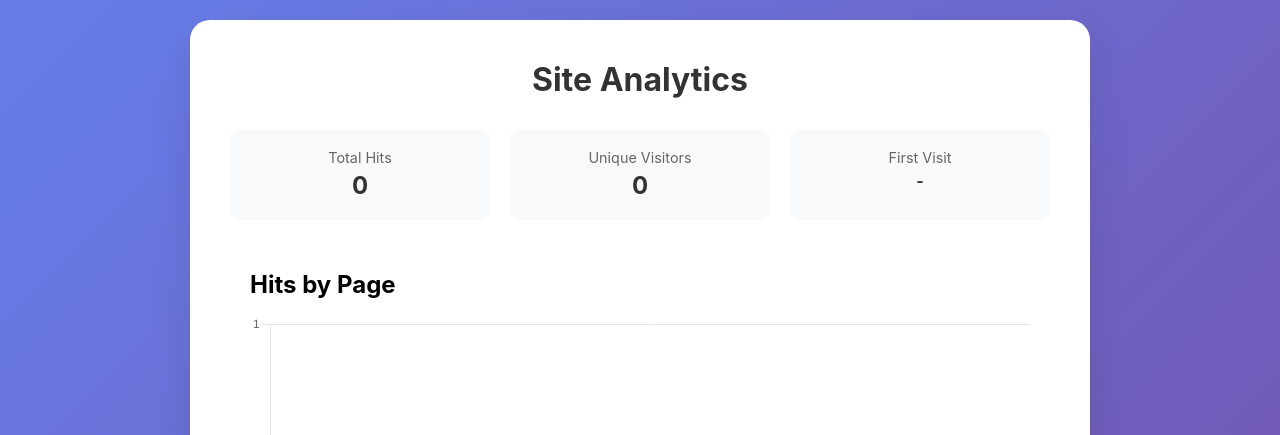
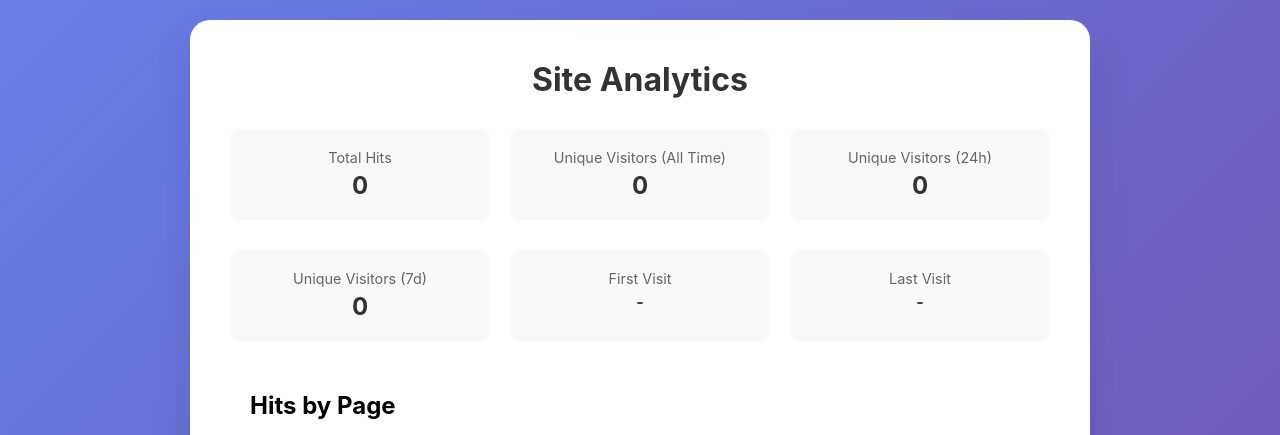
Before and after one commit to richardahasting/canyon_lake_monitor, a Flask app: page /analytics in a window 1280 px wide. Shown: the top 435 px of the page. Run offline with Flask 3, Linux system fonts and the light colour scheme; data that the repository does not hold is empty.

Commit message:
Add time-based unique visitor tracking to analytics
Added 24-hour and 7-day unique visitor statistics to the analytics dashboard.

Changes:
- Modified app.py to calculate unique_visitors_24h and unique_visitors_7d in get_stats()
- Updated analytics.html to display new stat boxes for 24h and 7d unique visitors
- Reorganized stats layout into two rows for better organization
- Added Last Visit timestamp alongside First Visit

🤖 Generated with [Claude Code](https://claude.com/claude-code)

Co-Authored-By: Claude <noreply@anthropic.com>

```diff
--- a/app.py
+++ b/app.py
@@ -3,7 +3,7 @@ from canyon_lake_data import CanyonLakeMonitor
 import os
 import json
 import threading
-from datetime import datetime
+from datetime import datetime, timedelta
 import ipaddress
 
 app = Flask(__name__)
@@ -176,6 +176,32 @@ def get_flow_12hr():
 def get_stats():
     """Get hit counter statistics"""
     hits_data = load_hits()
+
+    # Calculate unique visitors for different time periods
+    now = datetime.now()
+    twenty_four_hours_ago = now - timedelta(hours=24)
+    seven_days_ago = now - timedelta(days=7)
+
+    unique_24h = set()
+    unique_7d = set()
+
+    for hit in hits_data.get('recent_hits', []):
+        try:
+            hit_time = datetime.fromisoformat(hit['timestamp'])
+            ip = hit['ip']
+
+            if hit_time >= twenty_four_hours_ago:
+                unique_24h.add(ip)
+
+            if hit_time >= seven_days_ago:
+                unique_7d.add(ip)
+        except (ValueError, KeyError):
+            continue
+
+    # Add calculated stats to the response
+    hits_data['unique_visitors_24h'] = len(unique_24h)
+    hits_data['unique_visitors_7d'] = len(unique_7d)
+
     return jsonify({
         'status': 'success',
         'stats': hits_data
--- a/templates/analytics.html
+++ b/templates/analytics.html
@@ -21,12 +21,27 @@
                     <div class="stat-value" id="total-hits">-</div>
                 </div>
                 <div class="stat-box">
-                    <div class="stat-label">Unique Visitors</div>
+                    <div class="stat-label">Unique Visitors (All Time)</div>
                     <div class="stat-value" id="unique-visitors">-</div>
+                </div>
+                <div class="stat-box">
+                    <div class="stat-label">Unique Visitors (24h)</div>
+                    <div class="stat-value" id="unique-visitors-24h">-</div>
+                </div>
+            </div>
+
+            <div class="stats" style="margin-bottom: 30px;">
+                <div class="stat-box">
+                    <div class="stat-label">Unique Visitors (7d)</div>
+                    <div class="stat-value" id="unique-visitors-7d">-</div>
                 </div>
                 <div class="stat-box">
                     <div class="stat-label">First Visit</div>
                     <div class="stat-value" id="first-visit" style="font-size: 1em;">-</div>
+                </div>
+                <div class="stat-box">
+                    <div class="stat-label">Last Visit</div>
+                    <div class="stat-value" id="last-visit" style="font-size: 1em;">-</div>
                 </div>
             </div>
 
@@ -101,10 +116,17 @@
             // Update summary stats
             document.getElementById('total-hits').textContent = stats.total.toLocaleString();
             document.getElementById('unique-visitors').textContent = stats.unique_ips.length.toLocaleString();
+            document.getElementById('unique-visitors-24h').textContent = stats.unique_visitors_24h.toLocaleString();
+            document.getElementById('unique-visitors-7d').textContent = stats.unique_visitors_7d.toLocaleString();
 
             if (stats.first_hit) {
                 const firstDate = new Date(stats.first_hit);
                 document.getElementById('first-visit').textContent = firstDate.toLocaleDateString();
+            }
+
+            if (stats.last_hit) {
+                const lastDate = new Date(stats.last_hit);
+                document.getElementById('last-visit').textContent = lastDate.toLocaleDateString();
             }
 
             // Display route chart
```
